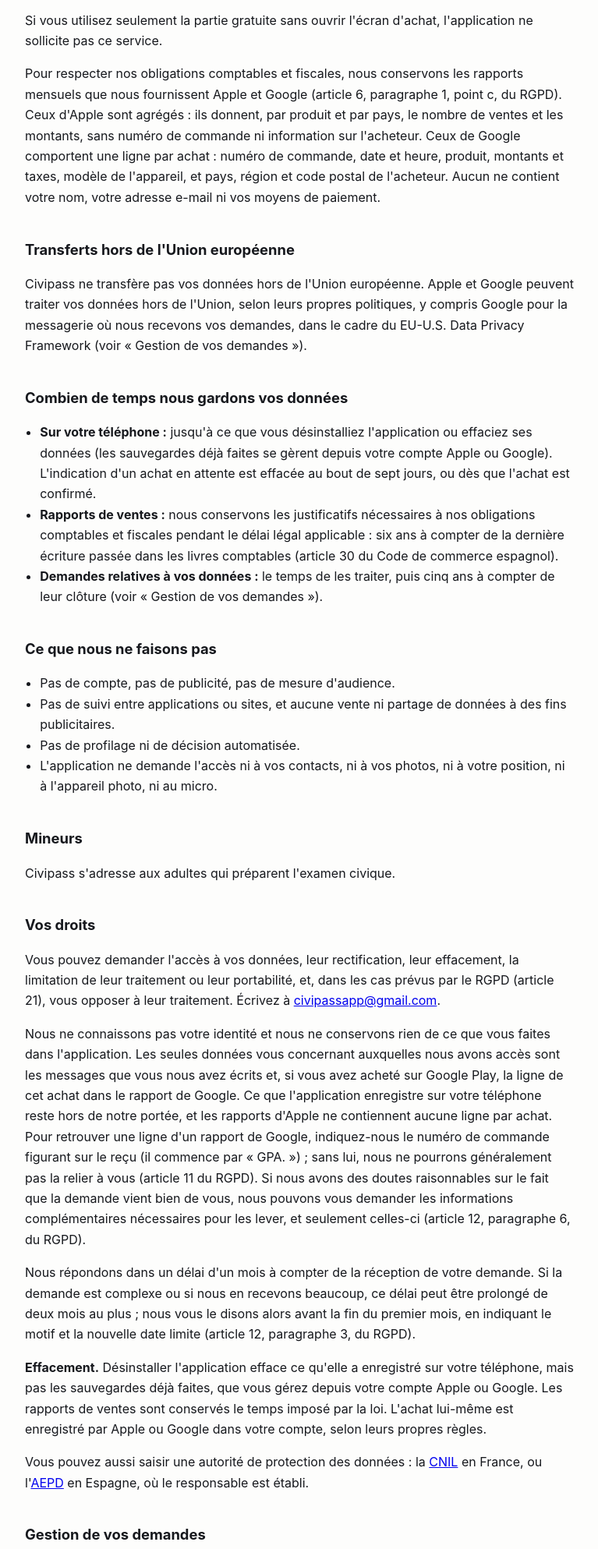
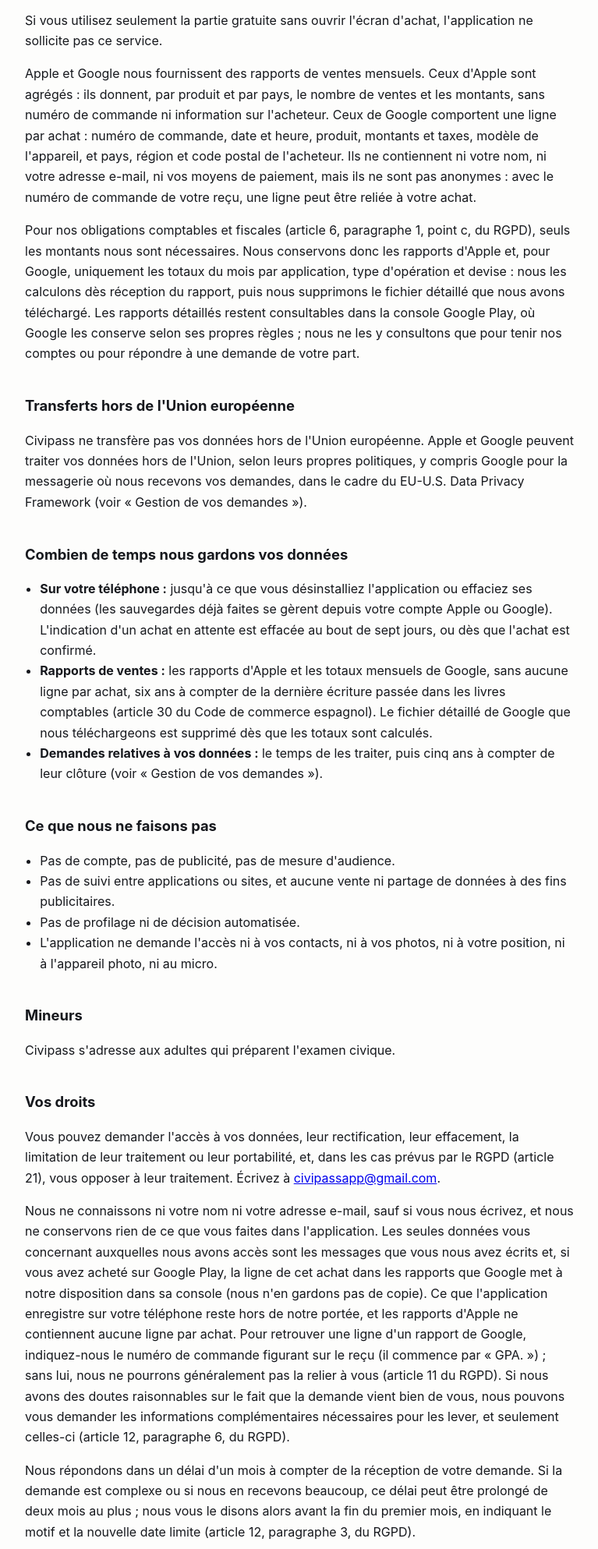
Before and after one commit to viclop1/civipass-legal, a plain HTML site: page fr/confidentialite.html in a window 1280 px wide. Shown: the part 1892-3879 px from the top of the page at 78% size, without its empty margins (256-1023 px from the left). Drawn offline with Linux system fonts and the light colour scheme.

Commit message:
Política v2 (borrador): séptima revisión de la abogada
- Los informes de Google no son anónimos: se dice, y se dice que de ellos
  solo guardamos los totales del mes; el detalle queda en la consola de
  Google Play, con las normas de Google.
- «Nous ne connaissons pas votre identité» pasa a «Nous ne connaissons ni
  votre nom ni votre adresse e-mail, sauf si vous nous écrivez».
- Conservación y borrado, coherentes con lo anterior.

Co-Authored-By: Claude Opus 5.5 <noreply@anthropic.com>
Claude-Session: https://claude.ai/code/session_01WoYfpBqp9ZPxa3Utd2wMFh

```diff
--- a/fr/confidentialite.html
+++ b/fr/confidentialite.html
@@ -57,7 +57,8 @@
 <li>si un achat attend une confirmation, à chaque ouverture pendant sept jours au plus. S'il est confirmé plus tard, il apparaîtra quand vous rouvrirez l'écran d'achat ou toucherez « Restaurer l'achat ».</li>
 </ul>
 <p>Si vous utilisez seulement la partie gratuite sans ouvrir l'écran d'achat, l'application ne sollicite pas ce service.</p>
-<p>Pour respecter nos obligations comptables et fiscales, nous conservons les rapports mensuels que nous fournissent Apple et Google (article 6, paragraphe 1, point c, du RGPD). Ceux d'Apple sont agrégés : ils donnent, par produit et par pays, le nombre de ventes et les montants, sans numéro de commande ni information sur l'acheteur. Ceux de Google comportent une ligne par achat : numéro de commande, date et heure, produit, montants et taxes, modèle de l'appareil, et pays, région et code postal de l'acheteur. Aucun ne contient votre nom, votre adresse e-mail ni vos moyens de paiement.</p>
+<p>Apple et Google nous fournissent des rapports de ventes mensuels. Ceux d'Apple sont agrégés : ils donnent, par produit et par pays, le nombre de ventes et les montants, sans numéro de commande ni information sur l'acheteur. Ceux de Google comportent une ligne par achat : numéro de commande, date et heure, produit, montants et taxes, modèle de l'appareil, et pays, région et code postal de l'acheteur. Ils ne contiennent ni votre nom, ni votre adresse e-mail, ni vos moyens de paiement, mais ils ne sont pas anonymes : avec le numéro de commande de votre reçu, une ligne peut être reliée à votre achat.</p>
+<p>Pour nos obligations comptables et fiscales (article 6, paragraphe 1, point c, du RGPD), seuls les montants nous sont nécessaires. Nous conservons donc les rapports d'Apple et, pour Google, uniquement les totaux du mois par application, type d'opération et devise : nous les calculons dès réception du rapport, puis nous supprimons le fichier détaillé que nous avons téléchargé. Les rapports détaillés restent consultables dans la console Google Play, où Google les conserve selon ses propres règles ; nous ne les y consultons que pour tenir nos comptes ou pour répondre à une demande de votre part.</p>
 
 <h2>Transferts hors de l'Union européenne</h2>
 <p>Civipass ne transfère pas vos données hors de l'Union européenne. Apple et Google peuvent traiter vos données hors de l'Union, selon leurs propres politiques, y compris Google pour la messagerie où nous recevons vos demandes, dans le cadre du EU-U.S. Data Privacy Framework (voir « Gestion de vos demandes »).</p>
@@ -65,7 +66,7 @@
 <h2>Combien de temps nous gardons vos données</h2>
 <ul>
 <li><strong>Sur votre téléphone :</strong> jusqu'à ce que vous désinstalliez l'application ou effaciez ses données (les sauvegardes déjà faites se gèrent depuis votre compte Apple ou Google). L'indication d'un achat en attente est effacée au bout de sept jours, ou dès que l'achat est confirmé.</li>
-<li><strong>Rapports de ventes :</strong> nous conservons les justificatifs nécessaires à nos obligations comptables et fiscales pendant le délai légal applicable : six ans à compter de la dernière écriture passée dans les livres comptables (article 30 du Code de commerce espagnol).</li>
+<li><strong>Rapports de ventes :</strong> les rapports d'Apple et les totaux mensuels de Google, sans aucune ligne par achat, six ans à compter de la dernière écriture passée dans les livres comptables (article 30 du Code de commerce espagnol). Le fichier détaillé de Google que nous téléchargeons est supprimé dès que les totaux sont calculés.</li>
 <li><strong>Demandes relatives à vos données :</strong> le temps de les traiter, puis cinq ans à compter de leur clôture (voir « Gestion de vos demandes »).</li>
 </ul>
 
@@ -82,9 +83,9 @@
 
 <h2>Vos droits</h2>
 <p>Vous pouvez demander l'accès à vos données, leur rectification, leur effacement, la limitation de leur traitement ou leur portabilité, et, dans les cas prévus par le RGPD (article 21), vous opposer à leur traitement. Écrivez à <a href="mailto:civipassapp@gmail.com">civipassapp@gmail.com</a>.</p>
-<p>Nous ne connaissons pas votre identité et nous ne conservons rien de ce que vous faites dans l'application. Les seules données vous concernant auxquelles nous avons accès sont les messages que vous nous avez écrits et, si vous avez acheté sur Google Play, la ligne de cet achat dans le rapport de Google. Ce que l'application enregistre sur votre téléphone reste hors de notre portée, et les rapports d'Apple ne contiennent aucune ligne par achat. Pour retrouver une ligne d'un rapport de Google, indiquez-nous le numéro de commande figurant sur le reçu (il commence par « GPA. ») ; sans lui, nous ne pourrons généralement pas la relier à vous (article 11 du RGPD). Si nous avons des doutes raisonnables sur le fait que la demande vient bien de vous, nous pouvons vous demander les informations complémentaires nécessaires pour les lever, et seulement celles-ci (article 12, paragraphe 6, du RGPD).</p>
+<p>Nous ne connaissons ni votre nom ni votre adresse e-mail, sauf si vous nous écrivez, et nous ne conservons rien de ce que vous faites dans l'application. Les seules données vous concernant auxquelles nous avons accès sont les messages que vous nous avez écrits et, si vous avez acheté sur Google Play, la ligne de cet achat dans les rapports que Google met à notre disposition dans sa console (nous n'en gardons pas de copie). Ce que l'application enregistre sur votre téléphone reste hors de notre portée, et les rapports d'Apple ne contiennent aucune ligne par achat. Pour retrouver une ligne d'un rapport de Google, indiquez-nous le numéro de commande figurant sur le reçu (il commence par « GPA. ») ; sans lui, nous ne pourrons généralement pas la relier à vous (article 11 du RGPD). Si nous avons des doutes raisonnables sur le fait que la demande vient bien de vous, nous pouvons vous demander les informations complémentaires nécessaires pour les lever, et seulement celles-ci (article 12, paragraphe 6, du RGPD).</p>
 <p>Nous répondons dans un délai d'un mois à compter de la réception de votre demande. Si la demande est complexe ou si nous en recevons beaucoup, ce délai peut être prolongé de deux mois au plus ; nous vous le disons alors avant la fin du premier mois, en indiquant le motif et la nouvelle date limite (article 12, paragraphe 3, du RGPD).</p>
-<p><strong>Effacement.</strong> Désinstaller l'application efface ce qu'elle a enregistré sur votre téléphone, mais pas les sauvegardes déjà faites, que vous gérez depuis votre compte Apple ou Google. Les rapports de ventes sont conservés le temps imposé par la loi. L'achat lui-même est enregistré par Apple ou Google dans votre compte, selon leurs propres règles.</p>
+<p><strong>Effacement.</strong> Désinstaller l'application efface ce qu'elle a enregistré sur votre téléphone, mais pas les sauvegardes déjà faites, que vous gérez depuis votre compte Apple ou Google. Les rapports d'Apple et les totaux mensuels de Google, qui ne contiennent aucune ligne par achat, sont conservés le temps imposé par la loi. Les rapports détaillés de Google restent dans la console Google Play, selon les règles de Google, et l'achat lui-même est enregistré par Apple ou Google dans votre compte, selon leurs propres règles.</p>
 <p>Vous pouvez aussi saisir une autorité de protection des données : la <a href="https://www.cnil.fr">CNIL</a> en France, ou l'<a href="https://www.aepd.es">AEPD</a> en Espagne, où le responsable est établi.</p>
 
 <h2>Gestion de vos demandes</h2>
```
Also changed, not shown: en/privacy.html (+5 -4 lines), en/support.html (+1 -1 lines), fr/assistance.html (+1 -1 lines).
